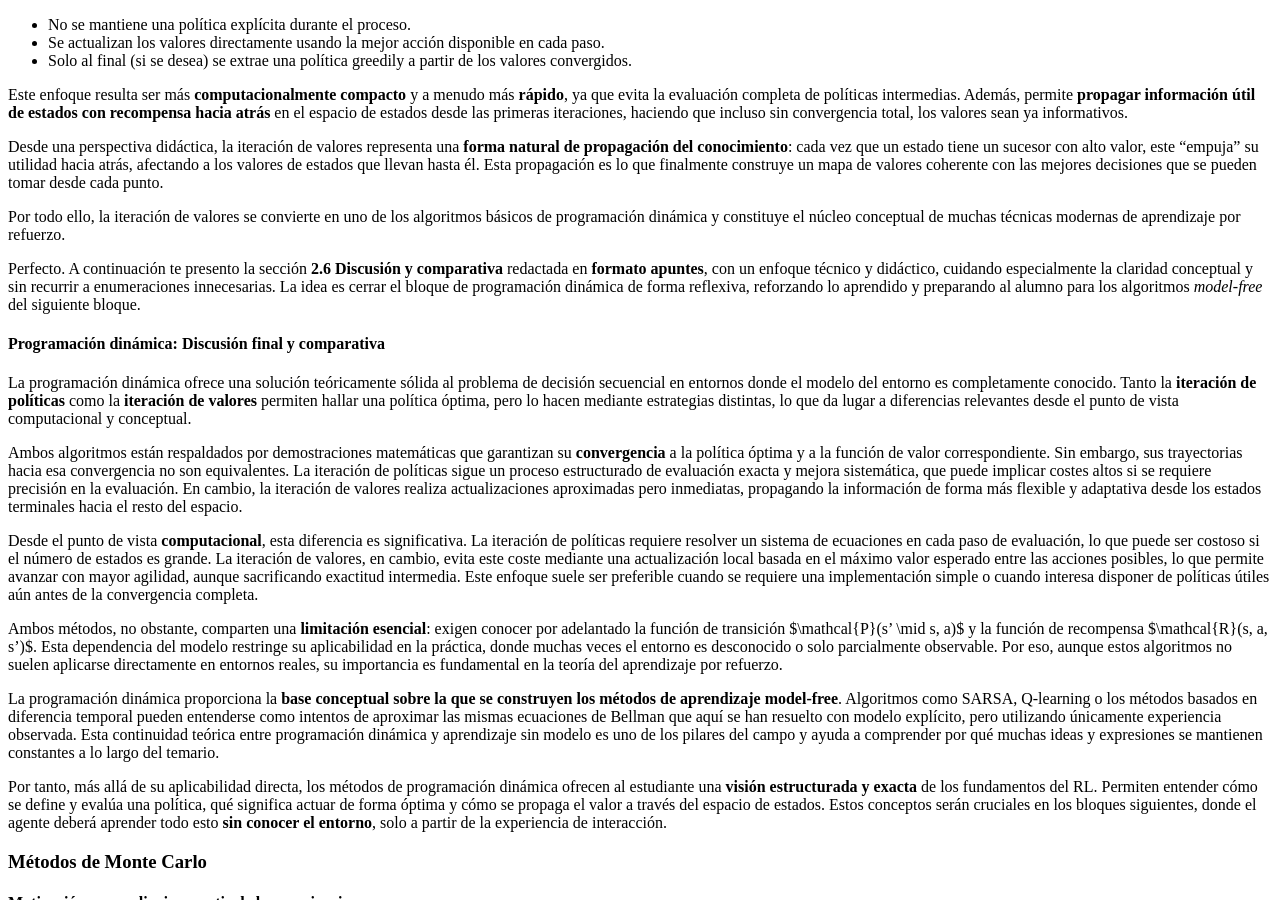
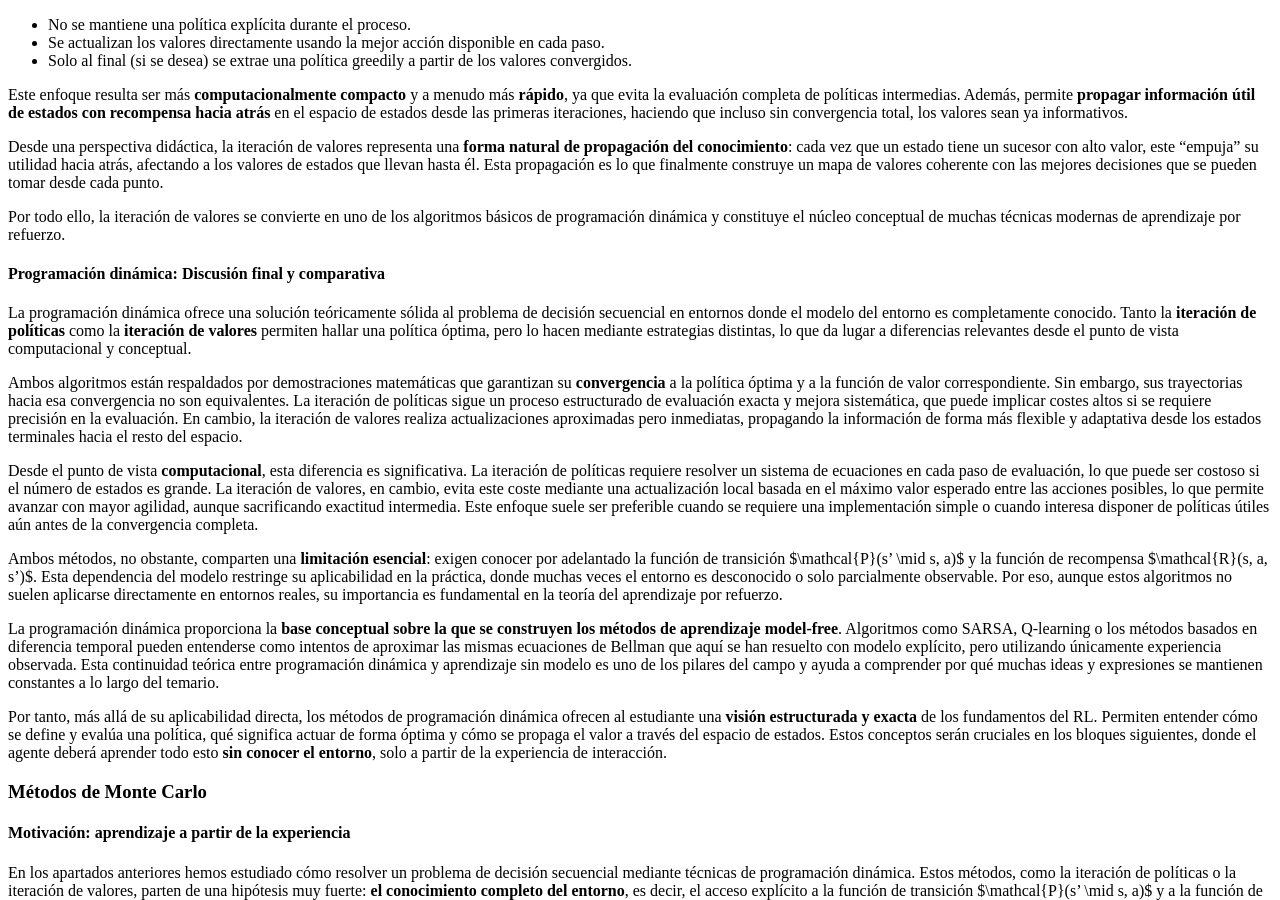
Before and after one commit to sebamendoza-eusa/ML_101, a Jekyll site: the page built from 04-ML_Refuerzo/02-algoritmos-rl.md, in a window 1280 px wide and 900 px high, scrolled down 11501 px. Built offline with Jekyll 4.4.1, drawn with Linux system fonts in a browser that asks for light colours; our own code applies the rules of GitHub Pages for plain Markdown files; formulas are drawn with MathJax 3; some of the changed text lies outside the part shown.

Commit message:
Aprendizaje refuerzo - Algoritmos

```diff
--- a/04-ML_Refuerzo/02-algoritmos-rl.md
+++ b/04-ML_Refuerzo/02-algoritmos-rl.md
@@ -529,8 +529,6 @@
 
 Por todo ello, la iteración de valores se convierte en uno de los algoritmos básicos de programación dinámica y constituye el núcleo conceptual de muchas técnicas modernas de aprendizaje por refuerzo.
 
-Perfecto. A continuación te presento la sección **2.6 Discusión y comparativa** redactada en **formato apuntes**, con un enfoque técnico y didáctico, cuidando especialmente la claridad conceptual y sin recurrir a enumeraciones innecesarias. La idea es cerrar el bloque de programación dinámica de forma reflexiva, reforzando lo aprendido y preparando al alumno para los algoritmos *model-free* del siguiente bloque.
-
 #### Programación dinámica: Discusión final y comparativa
 
 La programación dinámica ofrece una solución teóricamente sólida al problema de decisión secuencial en entornos donde el modelo del entorno es completamente conocido. Tanto la **iteración de políticas** como la **iteración de valores** permiten hallar una política óptima, pero lo hacen mediante estrategias distintas, lo que da lugar a diferencias relevantes desde el punto de vista computacional y conceptual.
@@ -584,8 +582,6 @@
 >
 > De nuevo, no es necesario saber de antemano cómo transiciona el sistema entre estados ni cómo se calcula la recompensa exacta. Basta con **observar episodios y promediar los resultados**, exactamente como propone Monte Carlo.
 >
-
-Perfecto. A continuación te presento la sección **3.2. Predicción con métodos Monte Carlo** siguiendo tu estructura sugerida, en **formato apuntes** y con el nivel de detalle requerido.
 
 #### Predicción con métodos Monte Carlo
 
@@ -1439,8 +1435,6 @@
 
 Esto ejemplifica cómo Q-learning, incluso actuando de forma exploratoria, **aprende la mejor política posible**, ya que las actualizaciones siempre se hacen respecto a la acción óptima en el siguiente estado.
 
-Perfecto. A continuación te presento los subapartados **4.4** y **4.5** desarrollados como resumen, siguiendo el formato de apuntes y evitando repeticiones innecesarias. El objetivo es **consolidar conceptos clave**, destacar diferencias entre SARSA y Q-learning y cerrar el módulo destacando el papel del aprendizaje incremental en RL.
-
 ##### Comparación entre SARSA y Q-learning
 
 Aunque SARSA y Q-learning comparten la misma estructura general como algoritmos de control basados en diferencias temporales, existen diferencias fundamentales en la **naturaleza de la política que aprenden** y en cómo estas diferencias se reflejan en su comportamiento.
```
